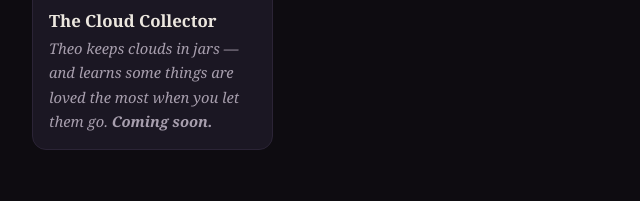
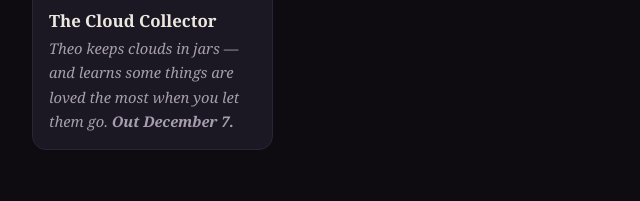
Before and after one commit to alnightshade/alnightshade.github.io, a plain HTML site: page reading-guide.html in a window 1280 px wide. Shown: the part 6014-6215 px from the top of the page, 88-728 px from the left. Drawn offline with Linux system fonts and the light colour scheme.

Commit message:
Cloud Collector release date December 7 on reading guide

```diff
--- a/reading-guide.html
+++ b/reading-guide.html
@@ -232,7 +232,7 @@
         <article class="card">
           <img src="images/the-cloud-collector.jpg" alt="The Cloud Collector cover" loading="lazy">
           <h3>The Cloud Collector</h3>
-          <p>Theo keeps clouds in jars &mdash; and learns some things are loved the most when you let them go. <strong>Coming soon.</strong></p>
+          <p>Theo keeps clouds in jars &mdash; and learns some things are loved the most when you let them go. <strong>Out December 7.</strong></p>
         </article>
 
       </div>
```
